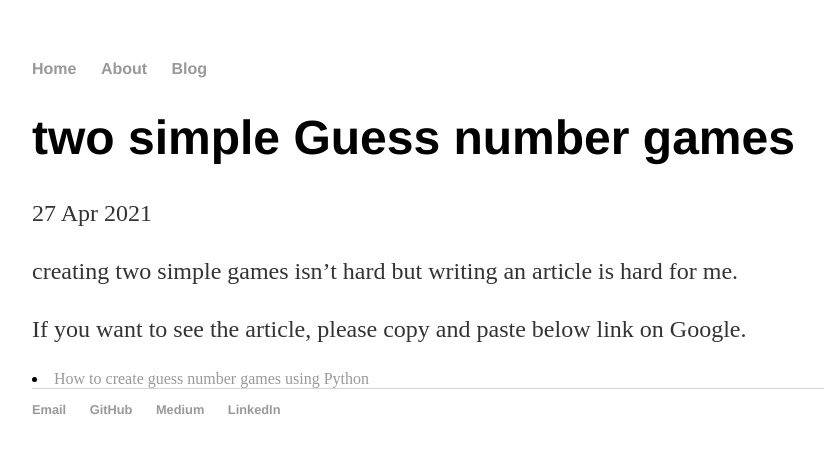
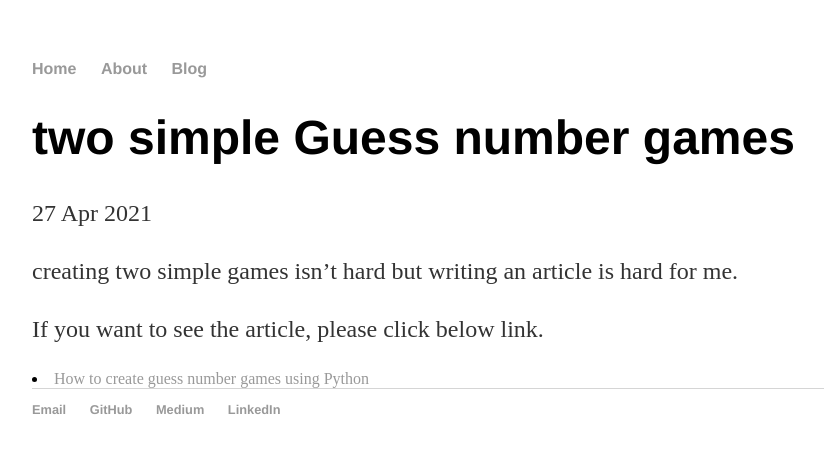
Before and after one commit to dannytw9332/dannytw9332.github.io, a Jekyll site: the page built from _posts/2021-04-27-guess-number-code.md, in a window 1280 px wide. Shown: the top 453 px of the page, without its empty margins (160-984 px from the left). Built offline with Jekyll 4.4.1, drawn with Linux system fonts in a browser that asks for light colours.

Commit message:
Update 2021-04-27-guess-number-code.md

```diff
--- a/_posts/2021-04-27-guess-number-code.md
+++ b/_posts/2021-04-27-guess-number-code.md
@@ -6,6 +6,6 @@ date: 2021-04-27
 
 creating two simple games isn't hard but writing an article is hard for me.
 
-If you want to see the article, please copy and paste below link on Google.
+If you want to see the article, please click below link.
 
 <li><a href="https://dannytwenglish-6517.medium.com/how-to-create-guess-number-games-using-python-ddd7b9cb05b3">How to create guess number games using Python</a></li>
```
